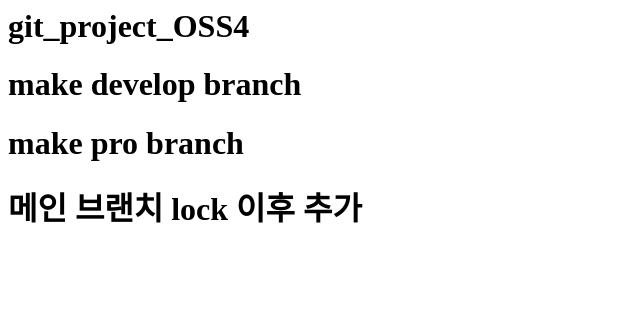
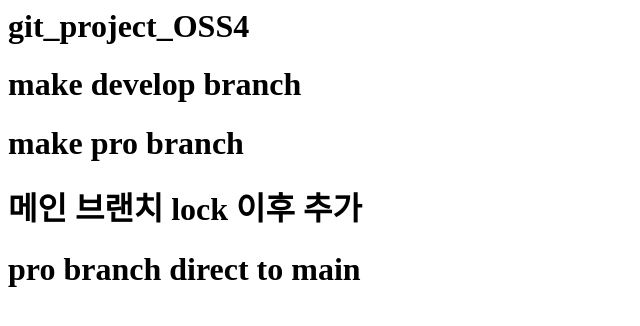
Before and after one commit to KR-D2Bro/git_project_OSS4, a plain HTML site: page index.html in a window 1280 px wide. Shown: the whole page, without its empty margins (0-640 px from the left). Drawn offline with Linux system fonts and the light colour scheme.

Commit message:
pro commit 3

```diff
--- a/index.html
+++ b/index.html
@@ -7,5 +7,7 @@
         <h1>make pro branch</h1>
 
         <h1>메인 브랜치 lock 이후 추가</h1>
+
+        <h1>pro branch direct to main</h1>
     </body>
 </html>
```
